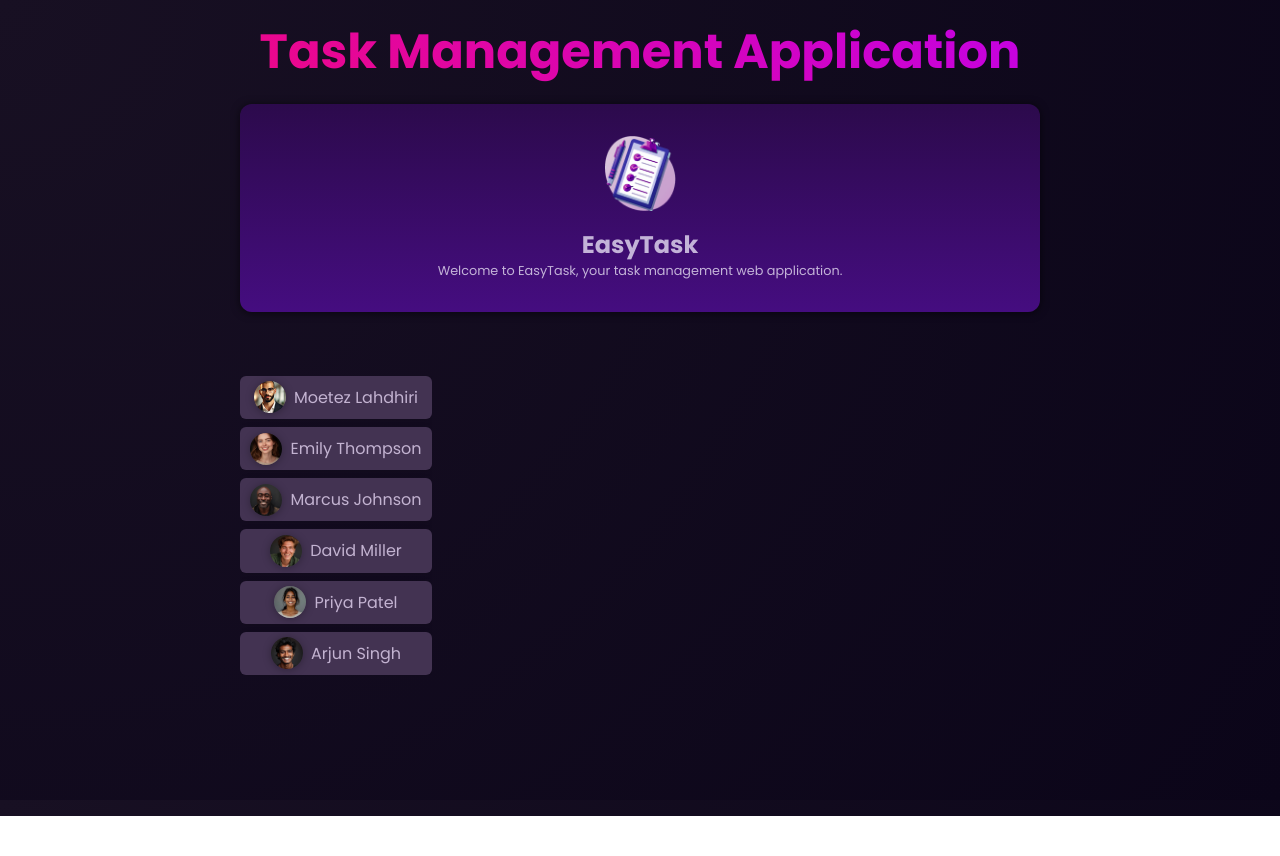
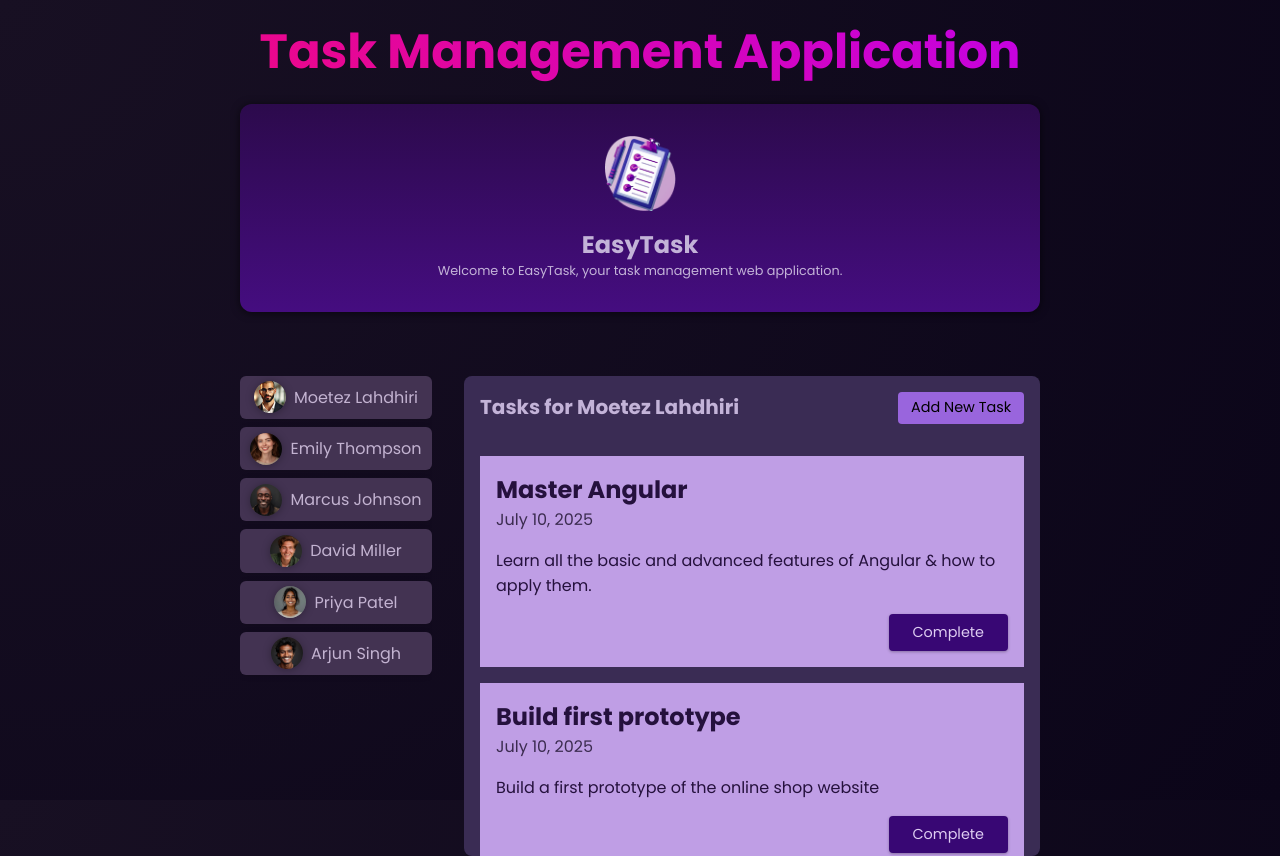
Before and after one commit to Lahdhirim/WEB-task-management-web-app, an Angular app: page / in a window 1280 px wide. Both pictures are taken after a click on the button "Moetez Lahdhiri". Before the commit the page ends 816 px from the top, so only its background shows below. Built offline with nearby package versions, Linux system fonts and the light colour scheme.

Commit message:
add dummy users and dummy tasks / Start developing task component

```diff
--- a/src/app/app.component.css
+++ b/src/app/app.component.css
@@ -25,6 +25,13 @@
   font-size: 3rem;
 }
 
+#fallback {
+  font-weight: bold;
+  font-size: 1.15rem;
+  margin: 0;
+  text-align: center;
+}
+
 @media (min-width: 768px) {
   main {
     margin: 4rem auto;
@@ -34,4 +41,9 @@
   #users {
     flex-direction: column;
   }
+
+  #fallback {
+    font-size: 1.5rem;
+    text-align: left;
+  }
 }
--- a/src/app/app.component.html
+++ b/src/app/app.component.html
@@ -8,11 +8,18 @@
   <ul id="users">
     <li *ngFor="let user of users">
       <app-user
-        [id]="user.id"
-        [avatar]="user.avatar"
-        [name]="user.name"
-        (select)="onSelectUser(user)">
+        [user]="user"
+        (select)="handleUserSelection($event)">
       </app-user>
     </li>
   </ul>
+
+  @if (selectedUser){
+    <app-tasks
+          [name]="selectedUser.name">
+    </app-tasks>
+  } @else {
+    <p id="fallback">Select a user to view their tasks</p>
+  }
+
 </main>
--- a/src/app/app.component.ts
+++ b/src/app/app.component.ts
@@ -1,20 +1,26 @@
 import { Component } from '@angular/core';
-import { CommonModule } from '@angular/common'; // Useful for ngFor
+import { NgFor } from '@angular/common';
 import { HeaderComponent } from './header/header.component';
 import { UserComponent } from './user/user.component';
+import { TasksComponent } from './tasks/tasks.component';
 import { DUMMY_USERS } from './dummy-users';
 
 @Component({
   selector: 'app-root',
   standalone: true,
-  imports: [CommonModule, HeaderComponent, UserComponent],
+  imports: [NgFor, HeaderComponent, UserComponent, TasksComponent],
   templateUrl: './app.component.html',
   styleUrl: './app.component.css'
 })
 export class AppComponent {
   users = DUMMY_USERS;
+  selectedUserId?: string;
 
-  onSelectUser(user: any) {
-    console.log('Selected user:', user);
+  get selectedUser() {
+    return this.users.find(user => user.id === this.selectedUserId)!;
+  }
+
+  handleUserSelection(id: string) {
+    this.selectedUserId = id
   }
 }
--- /dev/null
+++ b/src/app/tasks/dummy-tasks.ts
@@ -0,0 +1,25 @@
+export const DUMMY_TASKS = [
+  {
+    id: 't1',
+    userId: 'u1',
+    title: 'Master Angular',
+    summary:
+      'Learn all the basic and advanced features of Angular & how to apply them.',
+    dueDate: new Date('2025-07-10'),
+  },
+  {
+    id: 't2',
+    userId: 'u3',
+    title: 'Build first prototype',
+    summary: 'Build a first prototype of the online shop website',
+    dueDate: new Date('2025-07-10'),
+  },
+  {
+    id: 't3',
+    userId: 'u3',
+    title: 'Prepare issue template',
+    summary:
+      'Prepare and describe an issue template which will help with project management',
+    dueDate: new Date('2025-07-10'),
+  },
+]
--- /dev/null
+++ b/src/app/tasks/task/task.component.css
@@ -0,0 +1,37 @@
+article {
+  padding: 1rem;
+  color: #25113d;
+  background-color: #bf9ee5;
+}
+
+h2 {
+  margin: 0;
+}
+
+time {
+  color: #3c2c50;
+}
+
+.actions {
+  text-align: right;
+  margin: 0;
+}
+
+.actions button {
+  font: inherit;
+  font-size: 0.9rem;
+  cursor: pointer;
+  background-color: #380774;
+  color: #decdf2;
+  border-radius: 4px;
+  padding: 0.5rem 1.5rem;
+  border: none;
+  box-shadow: 0 1px 3px rgba(0, 0, 0, 0.3);
+  transition: all 0.3s ease;
+}
+
+.actions button:hover,
+.actions button:active {
+  background-color: #4a0774;
+  box-shadow: 0 1px 6px rgba(0, 0, 0, 0.3);
+}
--- /dev/null
+++ b/src/app/tasks/task/task.component.html
@@ -0,0 +1,8 @@
+<article>
+    <h2>{{ task.title }}</h2>
+    <time>{{ task.dueDate | date: 'longDate' }}</time>
+    <p>{{ task.summary }}</p>
+    <p class="actions">
+        <button>Complete</button>
+    </p>
+</article>
--- /dev/null
+++ b/src/app/tasks/tasks.component.css
@@ -0,0 +1,63 @@
+#tasks {
+  padding: 1rem;
+  border-radius: 8px;
+  max-height: 60vh;
+  overflow: auto;
+  background-color: #3a2c54;
+}
+
+header {
+  display: flex;
+  justify-content: space-between;
+  align-items: flex-start;
+  margin-bottom: 2rem;
+  gap: 1rem;
+}
+
+h2 {
+  margin: 0;
+  font-size: 0.9rem;
+  width: 60%;
+  text-wrap: balance;
+}
+
+menu {
+  margin: 0;
+  padding: 0;
+}
+
+menu button {
+  font: inherit;
+  cursor: pointer;
+  background-color: #9965dd;
+  border-radius: 4px;
+  border: none;
+  padding: 0.35rem 0.8rem;
+  font-size: 0.9rem;
+}
+
+menu button:hover,
+menu button:active {
+  background-color: #a565dd
+}
+
+ul {
+  list-style: none;
+  margin: 1rem 0;
+  padding: 0;
+  display: flex;
+  flex-direction: column;
+  gap: 1rem;
+  max-height: 50vh;
+  overflow: auto;
+}
+
+@media (min-width: 768px) {
+  h2 {
+    font-size: 1.25rem;
+  }
+
+  menu {
+    width: auto;
+  }
+}
--- /dev/null
+++ b/src/app/tasks/tasks.component.html
@@ -0,0 +1,19 @@
+<section id="tasks">
+    <header>
+        <h2> Tasks for {{ name }} </h2>
+        <menu>
+            <button>
+                Add New Task
+            </button>
+        </menu>
+    </header>
+    <ul>
+        @for (task of tasks; track task.id) {
+        <li>
+       <app-task
+            [task]="task">
+       </app-task>
+       </li>
+       }
+    </ul>
+</section>
--- /dev/null
+++ b/src/app/tasks/tasks.component.ts
@@ -0,0 +1,15 @@
+import { Component, Input } from '@angular/core';
+import { TaskComponent } from './task/task.component';
+import { DUMMY_TASKS } from './dummy-tasks';
+
+@Component({
+  selector: 'app-tasks',
+  standalone: true,
+  imports: [TaskComponent],
+  templateUrl: './tasks.component.html',
+  styleUrl: './tasks.component.css'
+})
+export class TasksComponent {
+  @Input({ required: true }) name!: string;
+  tasks = DUMMY_TASKS;
+}
--- a/src/app/user/user.component.html
+++ b/src/app/user/user.component.html
@@ -1,6 +1,6 @@
 <div>
-    <button (click)="onSelectUser()" >
+    <button (click)="emitUserSelected()" >
         <img [src]="imagePath" alt="User Avatar">
-        <span>{{ name }}</span>
+        <span>{{ user.name }}</span>
     </button>
 </div>
--- a/src/app/user/user.component.ts
+++ b/src/app/user/user.component.ts
@@ -1,4 +1,10 @@
 import { Component, Input, Output, EventEmitter } from '@angular/core';
+
+type User = {
+  id: string;
+  avatar: string;
+  name: string;
+}
 
 @Component({
   selector: 'app-user',
@@ -8,18 +14,15 @@
   styleUrl: './user.component.css'
 })
 export class UserComponent {
-  @Input({ required: true }) id!: string;
-  @Input({ required: true }) avatar!: string;
-  @Input({ required: true }) name!: string;
-  @Output() select = new EventEmitter();
+  @Input({ required: true }) user!: User;
+  @Output() select = new EventEmitter<string>();
 
   get imagePath() {
-    return 'assets/users/' + this.avatar;
+    return 'assets/users/' + this.user.avatar;
   }
 
-  onSelectUser() {
-    console.log('clicked on user! ' + this.name);
-    this.select.emit(this.id)
+  emitUserSelected() {
+    this.select.emit(this.user.id)
   }
 
 }
```
Also changed, not shown: src/app/tasks/task/task.component.ts (added, +22 -0 lines), 1 other file (tests, documents, lock files or other folders).
